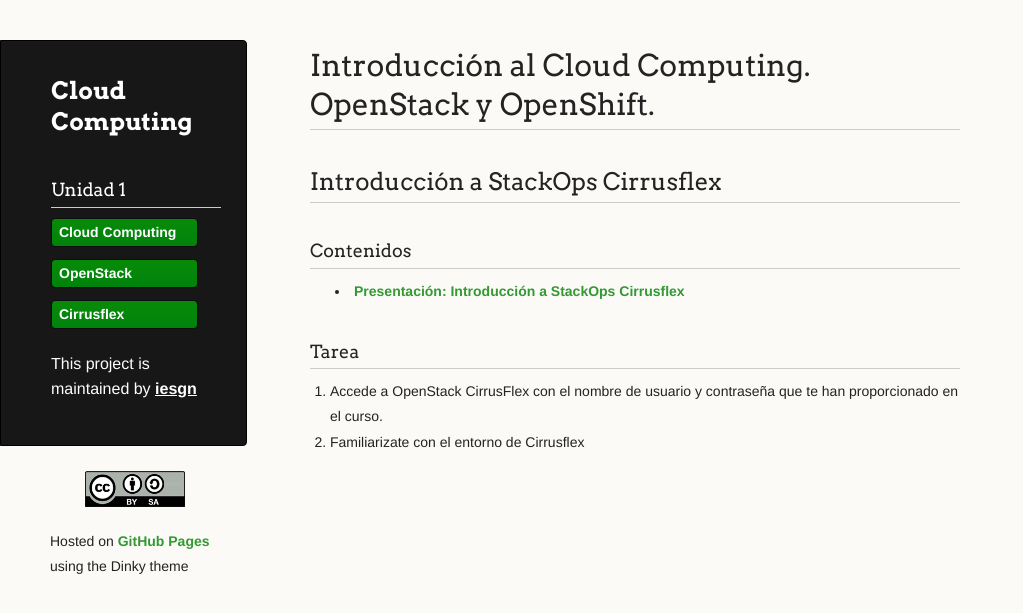
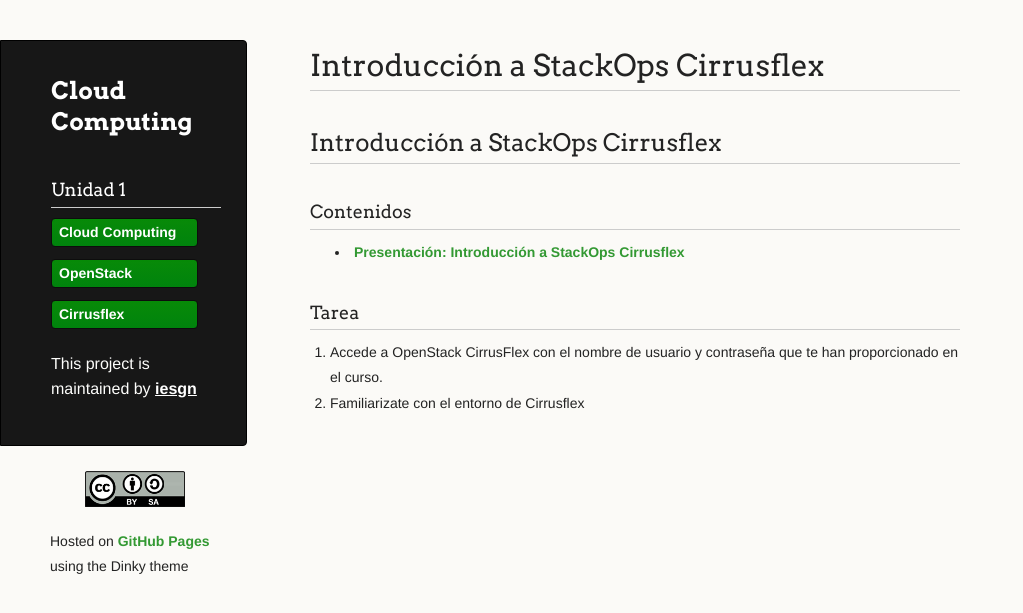
Before and after one commit to iesgn/cloud2, a Jekyll site: the page built from curso/u1/stackops.md, in a window 1280 px wide. Shown: the top 613 px of the page, without its empty margins (0-1023 px from the left). Built offline with Jekyll 4.4.1, drawn with Linux system fonts in a browser that asks for light colours.

Commit message:
Unidad 1. stackops.md

```diff
--- a/curso/u1/stackops.md
+++ b/curso/u1/stackops.md
@@ -1,6 +1,6 @@
 ---
 layout: blog
-tittle: Introducción al Cloud Computing. OpenStack y OpenShift.
+tittle: Introducción a StackOps Cirrusflex
 menu:
   - Unidad 1
 ---
```
